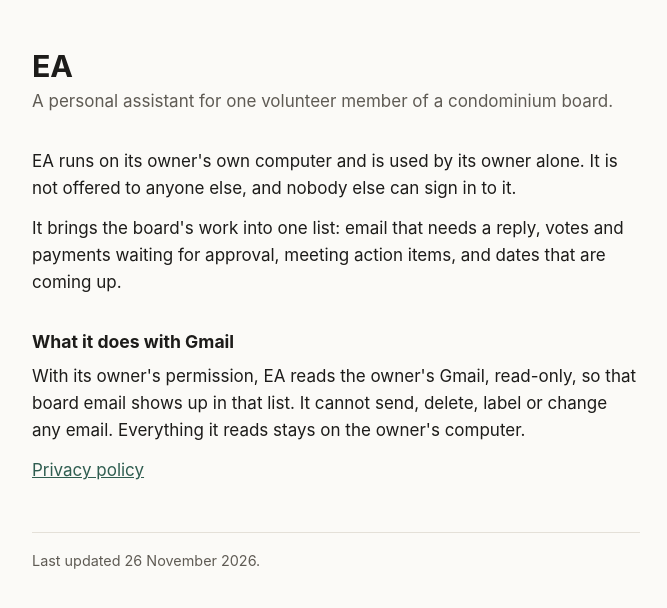
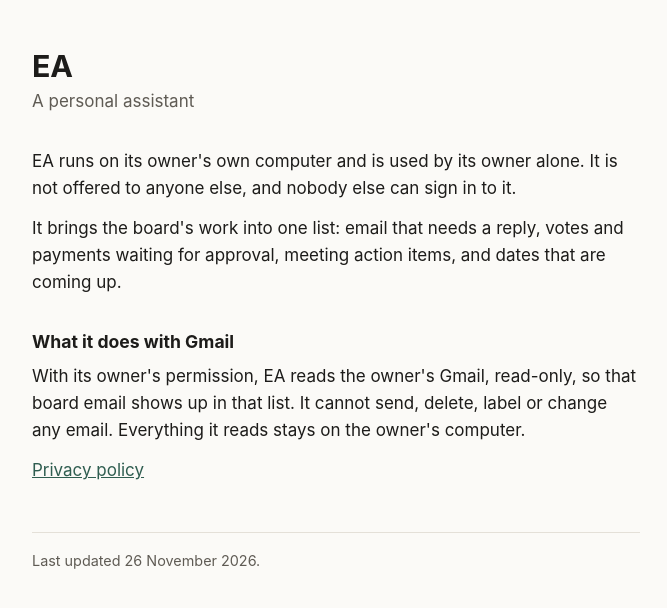
Before and after one commit to adlabbe/ea, a plain HTML site: page index.html in a window 1280 px wide. Shown: the whole page, without its empty margins (304-971 px from the left). Drawn offline with Linux system fonts and the light colour scheme.

Commit message:
Shorten the home page's opening line
Co-Authored-By: Claude Opus 5.5 <noreply@anthropic.com>

```diff
--- a/index.html
+++ b/index.html
@@ -10,7 +10,7 @@
 <body>
 <main>
   <h1>EA</h1>
-  <p class="lead">A personal assistant for one volunteer member of a condominium board.</p>
+  <p class="lead">A personal assistant</p>
 
   <p>EA runs on its owner's own computer and is used by its owner alone. It is not offered to
     anyone else, and nobody else can sign in to it.</p>
```
